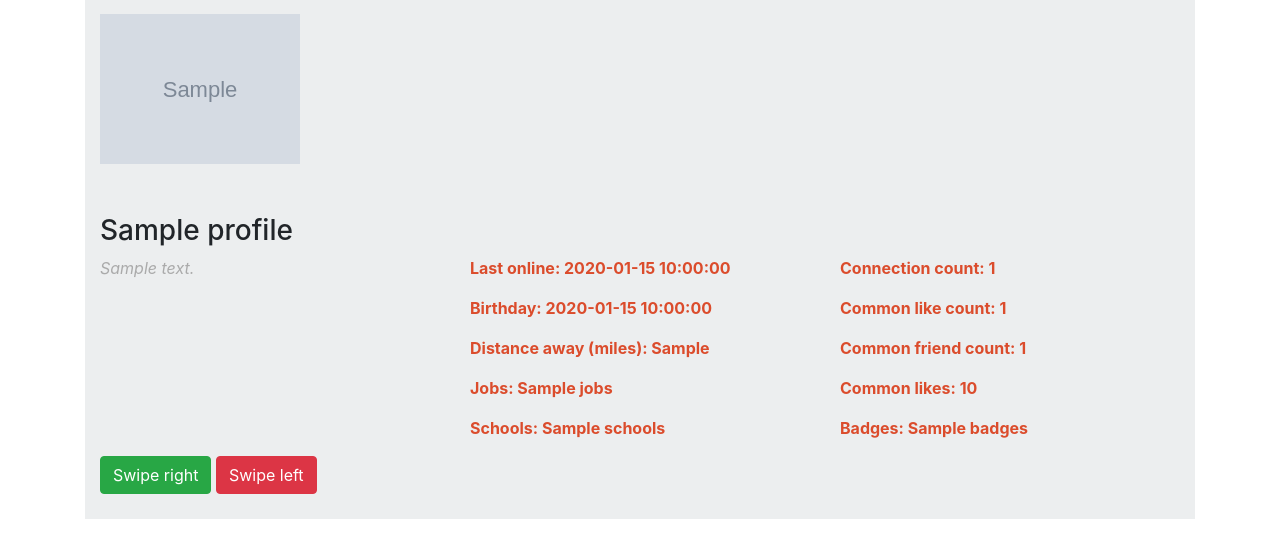
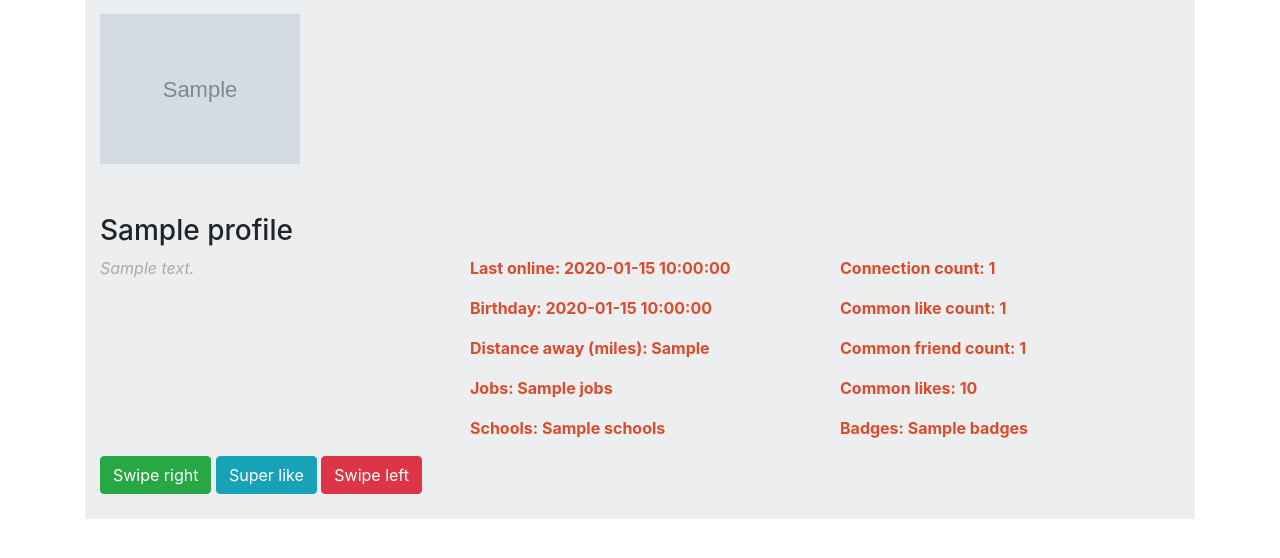
Before and after one commit to defaultnamehere/tinder-detective, a Flask app: template templates/main.html in a window 1280 px wide. Shown: the part 201-759 px from the top of the page. Run offline with Flask 2, Linux system fonts and the light colour scheme; the template is opened without the code that fills it: most values are stand-ins (such as "Sample title", 1, 10 or a date in 2020); grey boxes marked "Sample" are stand-in pictures; parts of the project's set-up code (start-up, migrations or seed data) failed here and were passed over; some libraries are stand-ins or nearby versions.

Commit message:
Added SuperLike button and fixed Like button

```diff
--- a/api.py
+++ b/api.py
@@ -1,6 +1,7 @@
 import requests
 import json
 import os
+from pprint import pprint
 
 from dateutil import parser
 from datetime import timezone
@@ -71,10 +72,17 @@ class NSASimulator:
         else:
             raise AuthenticationError("Hey your Tinder auth didn't work. Did you put your Facebook user id and auth token into {secrets_filename}?".format(secrets_filename=SECRETS_FILENAME))
 
+    def _post(self, url, data):
+        if not self.authed:
+            self._auth()
+        response = requests.post(self.BASE_URL + url, headers=self.headers, data=data)
+        print(response.text)
+        return response
 
     def _get(self, url):
         if not self.authed:
             self._auth()
+        print(self.headers)
         response = requests.get(self.BASE_URL + url, headers=self.headers)
         print(response.text)
         return response
@@ -102,7 +110,7 @@ class NSASimulator:
             tinder_id = result["user_id"]
             photos = result["photo"]
             sample_photo = photos[0]["processedFiles"][0]
-
+            pprint(result)
             # Just pick any url to extract the Facebook ID from.
             sample_url = sample_photo["url"]
             facebook_id = sample_url.split("/")[3]
@@ -118,8 +126,9 @@ class NSASimulator:
         extra_datums = {
             "ping_time": self._to_local_time(profile_data["ping_time"]),
             "birth_date": self._to_local_time(profile_data["birth_date"]),
-            "like_url": self.BASE_URL + "like/" + friend.tid,
-            "pass_url": self.BASE_URL + "pass/" + friend.tid
+            "like_url": "like/?user=" + friend.tid,
+            "superlike_url": "superlike/?user=" + friend.tid,
+            "pass_url": "pass/?user=" + friend.tid
         }
 
         # I apologise for nothing.
@@ -144,5 +153,19 @@ class NSASimulator:
         self.profiles.sort(key=lambda p: p["name"])
         return self.profiles
 
+    def like(self, user):
+        print(user)
+        print(self.BASE_URL + "like/" + user)
+        self._get("like/" + user)
+
+    def superlike(self, user):
+        print(user)
+        print(self.BASE_URL + "like/" + user + "/super")
+        self._post("like/" + user + "/super", {})
+
+    def pass_vote(self, user):
+        print(user)
+        print("here's the part where I make a request to {base_url}{url}".format(base_url=self.BASE_URL, url="pass/" + user))
+
 if __name__ == "__main__":
         stalker = NSASimulator(facebook_auth_filename="SECRETS.json")
--- a/app.py
+++ b/app.py
@@ -1,6 +1,6 @@
 
 
-from flask import Flask, render_template
+from flask import Flask, render_template, request
 
 import api
 
@@ -13,6 +13,23 @@ def index():
     profiles = stalker.get_profiles()
     return render_template("main.html", profiles=profiles)
 
+@app.route('/like/')
+def like():
+    user = request.args.get('user')
+    stalker.like(user)
+    return ''
+
+@app.route('/superlike/')
+def superlike():
+    user = request.args.get('user')
+    stalker.superlike(user)
+    return ''
+
+@app.route('/pass/')
+def pass_vote():
+    user = request.args.get('user')
+    stalker.pass_vote(user)
+    return ''
 
 if __name__ == '__main__':
     app.run(debug=True)
--- a/templates/main.html
+++ b/templates/main.html
@@ -51,8 +51,9 @@
               </div>
           </div>
           <section class="buttons container">
-              <a href="{{ profile.like_url }}"><button class="btn btn-success">Swipe right</button></a>
-              <a href="{{ profile.pass_url }}"><button class="btn btn-danger">Swipe left</button></a>
+              <a href="{{ profile.like_url }}" target="_blank"><button class="btn btn-success">Swipe right</button></a>
+              <a href="{{ profile.superlike_url }}" target="_blank"><button class="btn btn-info">Super like</button></a>
+              <a href="{{ profile.pass_url }}" target="_blank"><button class="btn btn-danger">Swipe left</button></a>
           </section>
 
         </section>
```
